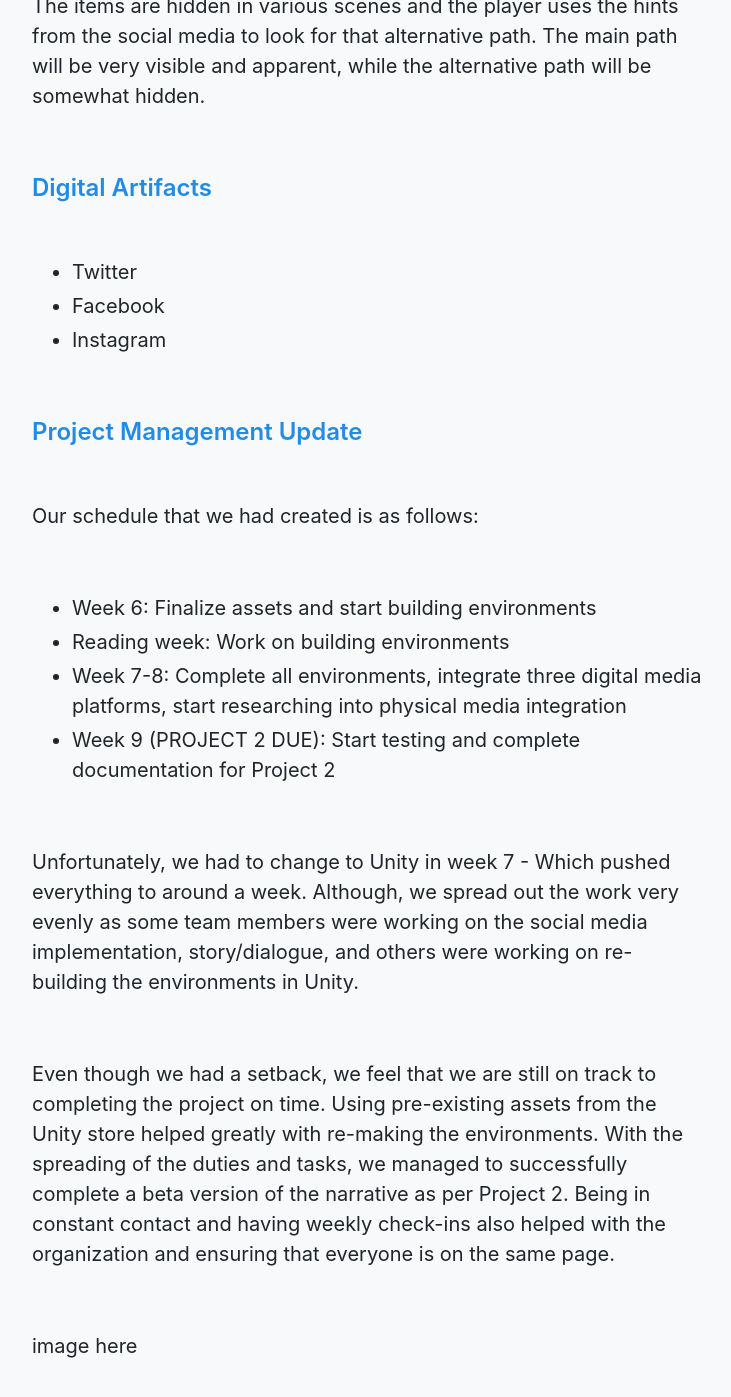
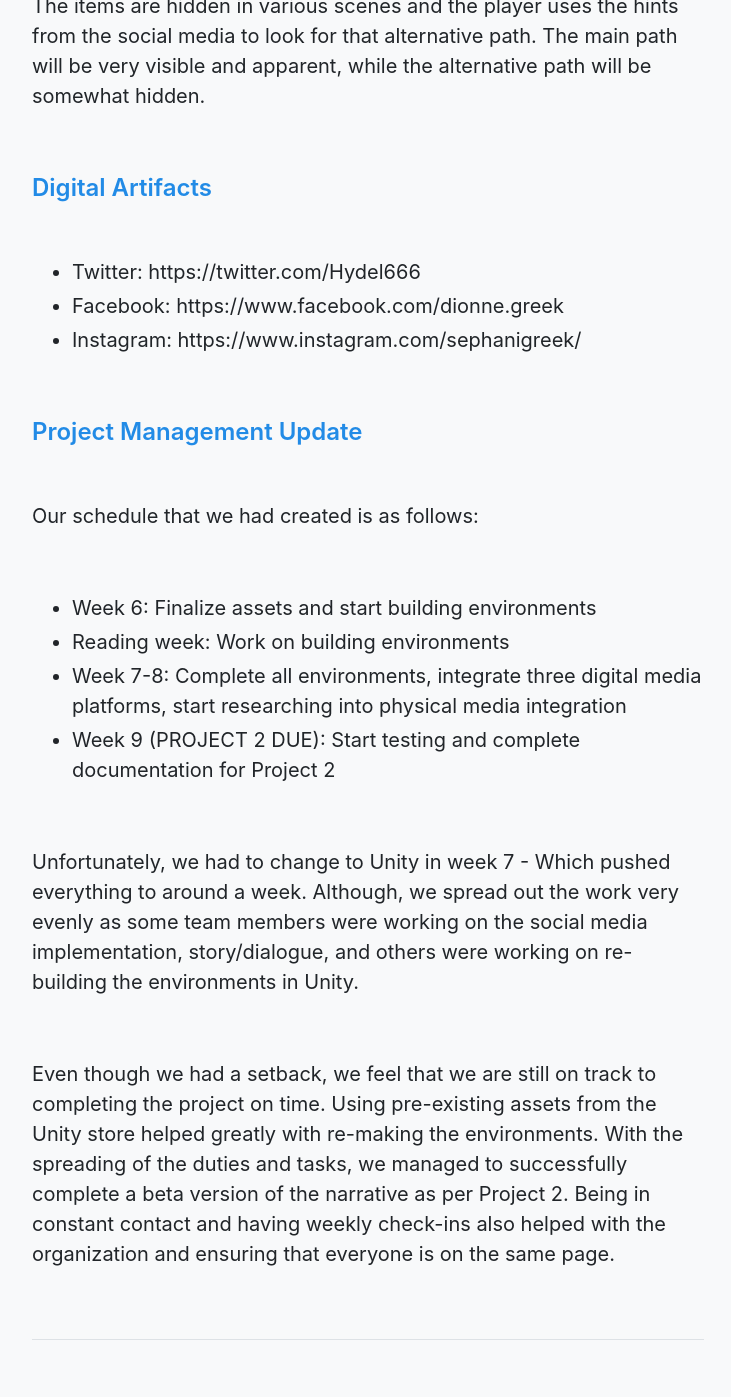
Before and after one commit to ixdwtruong/ixdwtruong.github.io, a Jekyll site: the page built from _posts/0001-01-09-intnarp1.md, in a window 1280 px wide and 1400 px high, scrolled down 7280 px. Shown: the top 1397 px of the window, without its empty margins (272-1003 px from the left). Built offline with Jekyll 4.4.1, drawn with Linux system fonts in a browser that asks for light colours; some of the changed lines change nothing that is shown.

Commit message:
Update 0001-01-09-intnarp1.md

```diff
--- a/_posts/0001-01-09-intnarp1.md
+++ b/_posts/0001-01-09-intnarp1.md
@@ -148,9 +148,10 @@
 
 <br>
 
-* Twitter
-* Facebook
-* Instagram
+* Twitter: https://twitter.com/Hydel666
+* Facebook: https://www.facebook.com/dionne.greek
+* Instagram: https://www.instagram.com/sephanigreek/
+
 
 <br>
 
@@ -174,10 +175,6 @@
 <br>
 
 Even though we had a setback, we feel that we are still on track to completing the project on time. Using pre-existing assets from the Unity store helped greatly with re-making the environments. With the spreading of the duties and tasks, we managed to successfully complete a beta version of the narrative as per Project 2. Being in constant contact and having weekly check-ins also helped with the organization and ensuring that everyone is on the same page.
-
-<br>
-
-image here
 
 <br>
 
```
